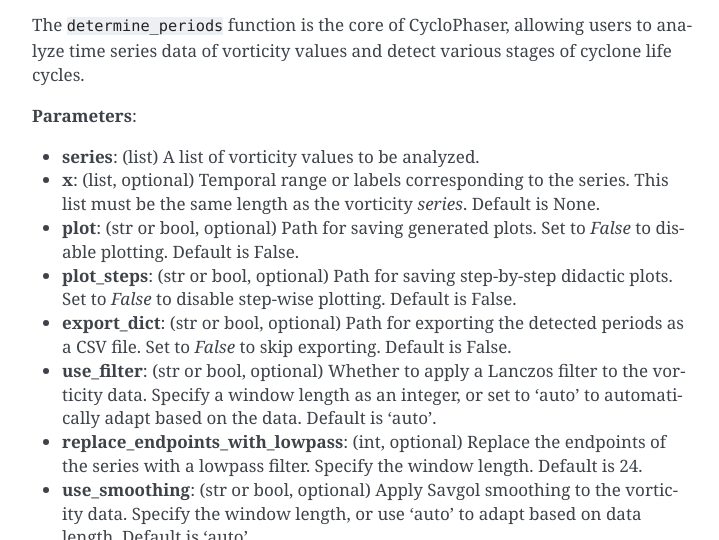
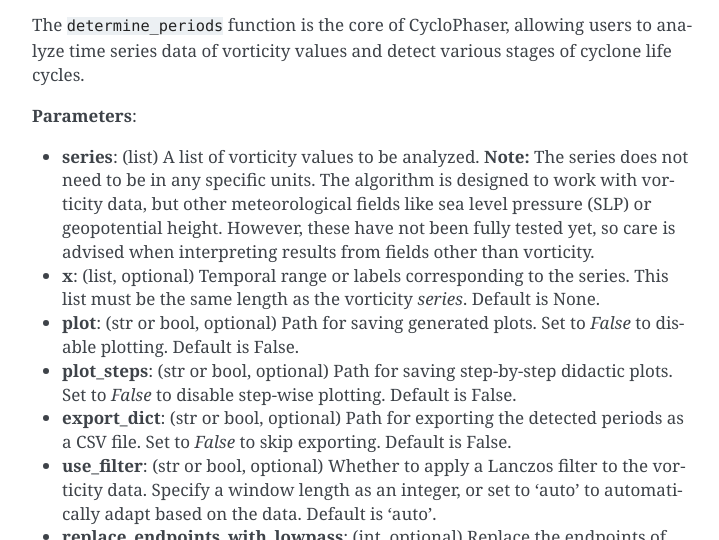
Before and after one commit to daniloceano/CycloPhaser, a Sphinx documentation site: the page built from docs/api.rst, in a window 1280 px wide and 900 px high, cut to the strip 360-900 px from the top of the window. Shown: the whole strip, without its empty margins (388-1107 px from the left). Built offline with Sphinx 7.4.7, drawn with Linux system fonts in a browser that asks for light colours.

```diff
--- a/docs/api.rst
+++ b/docs/api.rst
@@ -12,7 +12,7 @@ The ``determine_periods`` function is the core of CycloPhaser, allowing users to
 
 **Parameters**:
 
-- **series**: (list) A list of vorticity values to be analyzed.
+- **series**: (list) A list of vorticity values to be analyzed. **Note:** The series does not need to be in any specific units. The algorithm is designed to work with vorticity data, but other meteorological fields like sea level pressure (SLP) or geopotential height. However, these have not been fully tested yet, so care is advised when interpreting results from fields other than vorticity.
 - **x**: (list, optional) Temporal range or labels corresponding to the series. This list must be the same length as the vorticity `series`. Default is None.
 - **plot**: (str or bool, optional) Path for saving generated plots. Set to `False` to disable plotting. Default is False.
 - **plot_steps**: (str or bool, optional) Path for saving step-by-step didactic plots. Set to `False` to disable step-wise plotting. Default is False.
--- a/docs/usage.rst
+++ b/docs/usage.rst
@@ -15,7 +15,7 @@ The example provided in this guide demonstrates how to use the CycloPhaser packa
 Arguments and Parameters for determine_periods
 ----------------------------------------------
 
-- **series**: (list) A list of vorticity values to be analyzed.
+- **series**: (list) A list of vorticity values to be analyzed. **Note:** The series does not need to be in any specific units. The algorithm is designed to work with vorticity data, but other meteorological fields like sea level pressure (SLP) or geopotential height. However, these have not been fully tested yet, so care is advised when interpreting results from fields other than vorticity.
 - **x**: (list, optional) Temporal range or labels corresponding to the series. This list must be the same length as the vorticity `series`. Default is None.
 - **plot**: (str or bool, optional) Path for saving generated plots. Set to `False` to disable plotting. Default is False.
 - **plot_steps**: (str or bool, optional) Path for saving step-by-step didactic plots. Set to `False` to disable step-wise plotting. Default is False.
--- a/setup.py
+++ b/setup.py
@@ -3,7 +3,7 @@ from setuptools import setup, find_packages
 with open('README.md', encoding='utf-8') as f:
     long_description = f.read()
 
-VERSION = '1.8.10'
+VERSION = '1.8.11'
 DESCRIPTION = 'Determine phases from extratropical cyclone life cycle'
 # LONG_DESCRIPTION = 'This script processes vorticity data, identifies different phases of the cyclone \
     # and plots the identified periods on periods.png and periods_didatic.png'
```
Also changed, not shown: CHANGELOG.md (+6 -0 lines), 1 other file.
